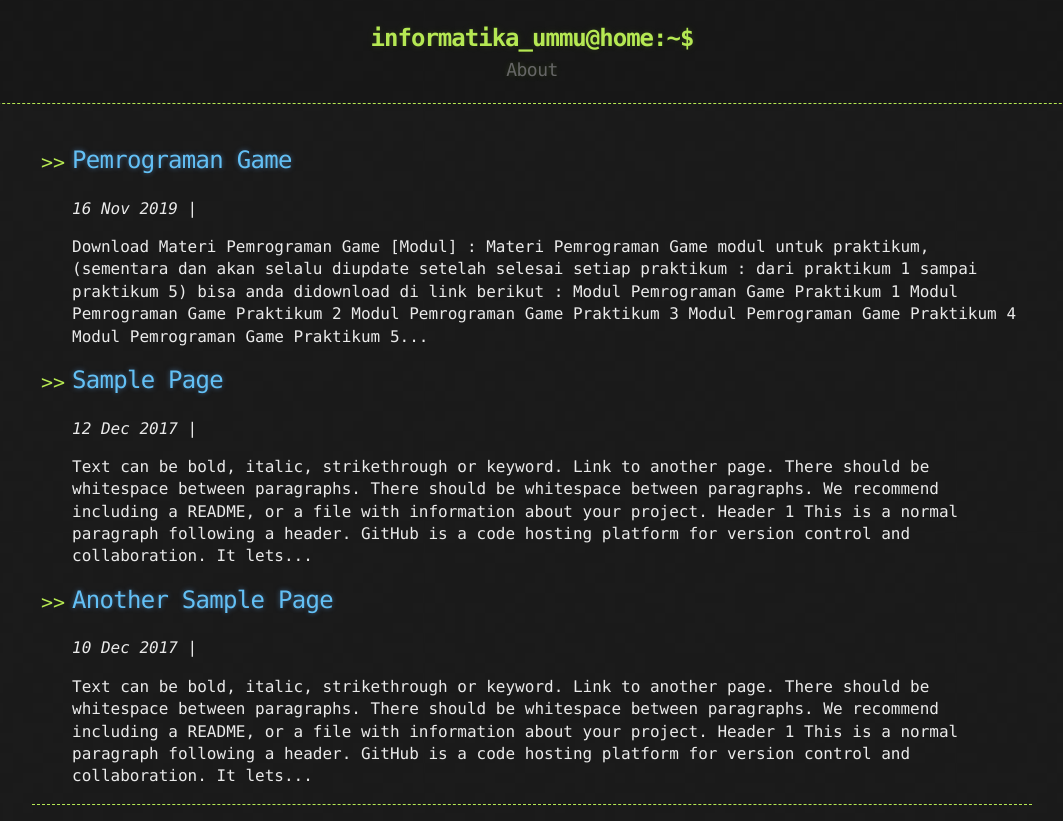
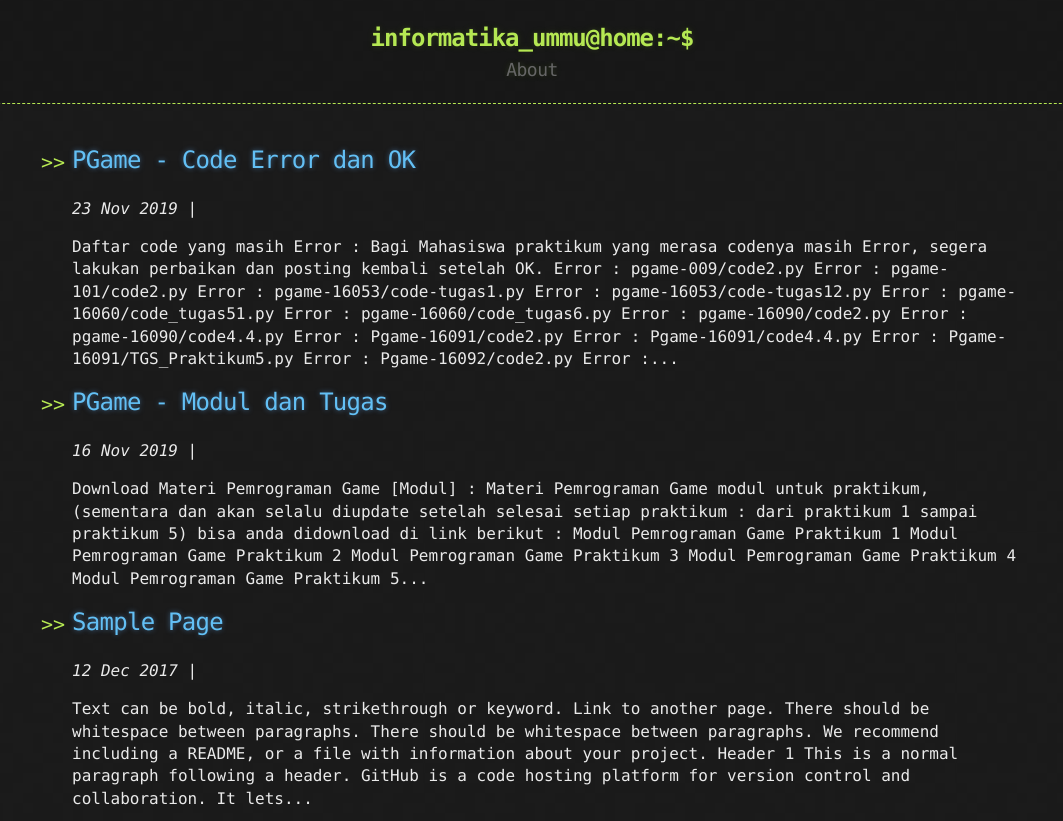
Before and after one commit to infoummu/infoummu.github.io, a Jekyll site: the page built from index.html, in a window 1280 px wide, cut to the strip 0-821 px from the top of the page. Shown: the whole strip, without its empty margins (108-1171 px from the left). Built offline with Jekyll 4.4.1, drawn with Linux system fonts in a browser that asks for light colours; some of the changed lines change nothing that is shown.

Commit message:
Tambah dan Update mater pgame Error dan OK List

````diff
--- a/_posts/2019-11-16-Materi-Pemrograman-Game.md
+++ b/_posts/2019-11-16-Materi-Pemrograman-Game.md
@@ -1,5 +1,5 @@
 ---
-title: Pemrograman Game
+title: PGame - Modul dan Tugas
 published: true
 ---
 ***
@@ -57,30 +57,3 @@
 #### to be continued...
 
 ***
-
-### Daftar Code yang masih Error :
-	-  Error	: pgame-009/code2.py
-	-  Error	: pgame-101/code2.py
-	-  Error	: pgame-16053/code-tugas1.py
-	-  Error	: pgame-16053/code-tugas12.py
-	-  Error	: pgame-16060/code_tugas51.py
-	-  Error	: pgame-16060/code_tugas6.py
-	-  Error	: pgame-16090/code2.py
-	-  Error	: pgame-16090/code4.4.py
-	-  Error	: Pgame-16091/code2.py
-	-  Error	: Pgame-16091/code4.4.py
-	-  Error	: Pgame-16091/TGS_Praktikum5.py
-	-  Error	: Pgame-16092/code2.py
-	-  Error	: Pgame-16092/code4.4.py
-	-  Error	: pgame16103/code4.4.py
-	-  Error	: pgame16103/TGS_Praktikum5.py
-	-  Error	: pgame-16113/code2.py
-	-  Error	: pgame-16113/code4.4.py
-	-  Error	: pgame-16113/latihan 5&6.py
-	-  Error	: pgame-16113/TGS_Praktikum5.py
-	-  Error	: pgame-16113/tugas_code6.py
-	-  Error	: pgame-16123/code4.4.py
-	-  Error	: pgame-16123/TGS_Praktikum5.py
-
-
-***
--- /dev/null
+++ b/_posts/2019-11-23-Materi-Pemrograman-Game-Error-OK.md
@@ -0,0 +1,266 @@
+---
+title: PGame - Code Error dan OK
+published: true
+---
+***
+### Daftar code yang masih Error :
+Bagi Mahasiswa praktikum yang merasa codenya masih Error, segera lakukan perbaikan dan posting kembali setelah OK.
+```bash
+Error  : pgame-009/code2.py
+Error  : pgame-101/code2.py
+Error  : pgame-16053/code-tugas1.py
+Error  : pgame-16053/code-tugas12.py
+Error  : pgame-16060/code_tugas51.py
+Error  : pgame-16060/code_tugas6.py
+Error  : pgame-16090/code2.py
+Error  : pgame-16090/code4.4.py
+Error  : Pgame-16091/code2.py
+Error  : Pgame-16091/code4.4.py
+Error  : Pgame-16091/TGS_Praktikum5.py
+Error  : Pgame-16092/code2.py
+Error  : Pgame-16092/code4.4.py
+Error  : pgame16103/code4.4.py
+Error  : pgame16103/TGS_Praktikum5.py
+Error  : pgame-16113/code2.py
+Error  : pgame-16113/code4.4.py
+Error  : pgame-16113/latihan 5&6.py
+Error  : pgame-16113/TGS_Praktikum5.py
+Error  : pgame-16113/tugas_code6.py
+Error  : pgame-16123/code4.4.py
+Error  : pgame-16123/TGS_Praktikum5.py
+```
+### Daftar code yang sudah OK :
+Bagi Mahasiswa praktikum yang codenya sudah ok, periksa kembali penamaan codenya untuk disesuaikan nama codenya dengan nama yang ada di modul.
+```bash
+OK   : code4.1.py
+OK   : pgame-016121/code3.py
+OK   : pgame-16001/code-tugas10.py
+OK   : pgame-16001/code-tugas11.py
+OK   : pgame-16001/code-tugas12.py
+OK   : pgame-16001/code-tugas2.py
+OK   : pgame-16001/code-tugas3.py
+OK   : pgame-16001/code-tugas4.py
+OK   : pgame-16001/code-tugas41.py
+OK   : pgame-16001/code-tugas42.py
+OK   : pgame-16001/code-tugas43.py
+OK   : pgame-16001/code-tugas44.py
+OK   : pgame-16001/code-tugas45.py
+OK   : pgame-16001/code-tugas7.py
+OK   : pgame-16001/code-tugas8.py
+OK   : pgame-16001/code-tugas9.py
+OK   : pgame-16001/code51.py
+OK   : pgame-16001/code52.py
+OK   : pgame-16001/code53.py
+OK   : pgame-16001/code54.py
+OK   : pgame-16001/code55.py
+OK   : pgame-16001/code_tugas1.py
+OK   : pgame-16001/tugas_code6.py
+OK   : pgame-16011/code-tugas1.py
+OK   : pgame-16011/code-tugas2.py
+OK   : pgame-16011/code-tugas3.py
+OK   : pgame-16011/code-tugas4.py
+OK   : pgame-16013/code1.py
+OK   : pgame-16017/code10.py
+OK   : pgame-16017/code11.py
+OK   : pgame-16017/code12.py
+OK   : pgame-16017/code41.py
+OK   : pgame-16017/code42.py
+OK   : pgame-16017/code43.py
+OK   : pgame-16017/code44.py
+OK   : pgame-16017/code45.py
+OK   : pgame-16017/code51.py
+OK   : pgame-16017/code52.py
+OK   : pgame-16017/code53.py
+OK   : pgame-16017/code54.py
+OK   : pgame-16017/code55.py
+OK   : pgame-16017/code7.py
+OK   : pgame-16017/code8.py
+OK   : pgame-16017/code9.py
+OK   : pgame-16017/code_tugas1.py
+OK   : pgame-16017/code_tugas2.py
+OK   : pgame-16017/code_tugas3.py
+OK   : pgame-16017/code_tugas4.py
+OK   : pgame-16017/tugas_code.py
+OK   : Pgame_16034/code51.py
+OK   : Pgame_16034/code52.py
+OK   : Pgame_16034/code53.py
+OK   : Pgame_16034/code54.py
+OK   : Pgame_16034/code55.py
+OK   : Pgame_16034/code_tugas1.py
+OK   : Pgame_16034/code_tugas10.py
+OK   : Pgame_16034/code_tugas11.py
+OK   : Pgame_16034/code_tugas12.py
+OK   : Pgame_16034/code_tugas2.py
+OK   : Pgame_16034/code_tugas3.py
+OK   : Pgame_16034/code_tugas4.py
+OK   : Pgame_16034/code_tugas41.py
+OK   : Pgame_16034/code_tugas42.py
+OK   : Pgame_16034/code_tugas43.py
+OK   : Pgame_16034/code_tugas44.py
+OK   : Pgame_16034/code_tugas45.py
+OK   : Pgame_16034/code_tugas7.py
+OK   : Pgame_16034/code_tugas8.py
+OK   : Pgame_16034/code_tugas9.py
+OK   : Pgame_16034/tugas_code6.py
+OK   : pgame-16049/code10.py
+OK   : pgame-16049/code11.py
+OK   : pgame-16049/code12.py
+OK   : pgame-16049/code41.py
+OK   : pgame-16049/code42.py
+OK   : pgame-16049/code43.py
+OK   : pgame-16049/code44.py
+OK   : pgame-16049/code45.py
+OK   : pgame-16049/code51.py
+OK   : pgame-16049/code52.py
+OK   : pgame-16049/code53.py
+OK   : pgame-16049/code54.py
+OK   : pgame-16049/code55.py
+OK   : pgame-16049/code7.py
+OK   : pgame-16049/code8.py
+OK   : pgame-16049/code9.py
+OK   : pgame-16049/code_tugas1.py
+OK   : pgame-16049/code_tugas2.py
+OK   : pgame-16049/code_tugas3.py
+OK   : pgame-16049/code_tugas4.py
+OK   : pgame-16049/tugas_code6.py
+OK   : pgame-16053/code-51.py
+OK   : pgame-16053/code-52.py
+OK   : pgame-16053/code-53.py
+OK   : pgame-16053/code-54.py
+OK   : pgame-16053/code-55.py
+OK   : pgame-16053/code-tugas10.py
+OK   : pgame-16053/code-tugas11.py
+OK   : pgame-16053/code-tugas2.py
+OK   : pgame-16053/code-tugas3.py
+OK   : pgame-16053/code-tugas4.py
+OK   : pgame-16053/code-tugas7.py
+OK   : pgame-16053/code-tugas8.py
+OK   : pgame-16053/code-tugas9.py
+OK   : pgame-16053/Tugas-code6.py
+OK   : pgame-16060/code_tugas1.py
+OK   : pgame-16060/code_tugas10.py
+OK   : pgame-16060/code_tugas11.py
+OK   : pgame-16060/code_tugas12.py
+OK   : pgame-16060/code_tugas2.py
+OK   : pgame-16060/code_tugas3.py
+OK   : pgame-16060/code_tugas4.py
+OK   : pgame-16060/code_tugas41.py
+OK   : pgame-16060/code_tugas42.py
+OK   : pgame-16060/code_tugas43.py
+OK   : pgame-16060/code_tugas44.py
+OK   : pgame-16060/code_tugas45.py
+OK   : pgame-16060/code_tugas52.py
+OK   : pgame-16060/code_tugas53.py
+OK   : pgame-16060/code_tugas54.py
+OK   : pgame-16060/code_tugas55.py
+OK   : pgame-16060/code_tugas7.py
+OK   : pgame-16060/code_tugas8.py
+OK   : pgame-16060/code_tugas9.py
+OK   : pgame-16070/code10.py
+OK   : pgame-16070/code11.py
+OK   : pgame-16070/code12.py
+OK   : pgame-16070/code41.py
+OK   : pgame-16070/code42.py
+OK   : pgame-16070/code43.py
+OK   : pgame-16070/code44.py
+OK   : pgame-16070/code45.py
+OK   : pgame-16070/code7.py
+OK   : pgame-16070/code8.py
+OK   : pgame-16070/code9.py
+OK   : pgame-16070/code_tugas1.py
+OK   : pgame-16070/code_tugas2.py
+OK   : pgame-16070/code_tugas3.py
+OK   : pgame-16070/code_tugas4.py
+OK   : pgame16074/code-tugas1.py
+OK   : pgame16074/code-tugas2.py
+OK   : pgame16074/code-tugas3.py
+OK   : pgame16074/code-tugas4.py
+OK   : pgame-16077/code10.py
+OK   : pgame-16077/code11.py
+OK   : pgame-16077/code12.py
+OK   : pgame-16077/code41.py
+OK   : pgame-16077/code42.py
+OK   : pgame-16077/code43.py
+OK   : pgame-16077/code44.py
+OK   : pgame-16077/code45.py
+OK   : pgame-16077/code7.py
+OK   : pgame-16077/code8.py
+OK   : pgame-16077/code9.py
+OK   : pgame-16077/code_tugas3.py
+OK   : pgame-16077/code_tugas4.py
+OK   : pgame-16090/code3.py
+OK   : pgame-16090/code4.1.py
+OK   : pgame-16090/code4.2.py
+OK   : pgame-16090/code4.3.py
+OK   : pgame-16090/code4.5.py
+OK   : Pgame-16091/Code.py
+OK   : Pgame-16091/code3.py
+OK   : Pgame-16091/code4.1.py
+OK   : Pgame-16091/code4.2.py
+OK   : Pgame-16091/code4.3.py
+OK   : Pgame-16091/code4.5.py
+OK   : Pgame-16092/code.py
+OK   : Pgame-16092/code3.py
+OK   : Pgame-16092/code4.1.py
+OK   : Pgame-16092/code4.2.py
+OK   : Pgame-16092/code4.3.py
+OK   : Pgame-16092/code4.5.py
+OK   : Pgame-16096/Code1.py
+OK   : pgame-16099/code41.py
+OK   : pgame-16099/code42.py
+OK   : pgame-16099/code43.py
+OK   : pgame-16099/code44.py
+OK   : pgame-16099/code45.py
+OK   : pgame-16099/code51.py
+OK   : pgame-16099/code52.py
+OK   : pgame-16099/code53.py
+OK   : pgame-16099/code54.py
+OK   : pgame-16099/code55.py
+OK   : pgame-16099/code_tugas1.py
+OK   : pgame-16099/code_tugas2.py
+OK   : pgame-16099/code_tugas3.py
+OK   : pgame-16099/code_tugas4.py
+OK   : pgame16103/code.py
+OK   : pgame16103/code2.py
+OK   : pgame16103/code3.py
+OK   : pgame16103/code4.1.py
+OK   : pgame16103/code4.2.py
+OK   : pgame16103/code4.3.py
+OK   : pgame16103/code4.5.py
+OK   : pgame16103/code4.py
+OK   : pgame16103/code5.py
+OK   : pgame16103/code51.py
+OK   : pgame16103/code52.py
+OK   : pgame16103/code53.py
+OK   : pgame16103/code54.py
+OK   : pgame16103/code55.py
+OK   : pgame-16113/code-tugas2.py
+OK   : pgame-16113/code-tugas4.py
+OK   : pgame-16113/code3.py
+OK   : pgame-16113/code4.1.py
+OK   : pgame-16113/code4.2.py
+OK   : pgame-16113/code4.3.py
+OK   : pgame-16113/code4.5.py
+OK   : pgame-16113/code51.py
+OK   : pgame-16113/code52.py
+OK   : pgame-16113/code53.py
+OK   : pgame-16113/code54.py
+OK   : pgame-16113/code55.py
+OK   : pgame-16113/tugas1.py
+OK   : pgame-16113/tugas3.py
+OK   : Pgame-16121/Code.py
+OK   : pgame-16123/code.py
+OK   : pgame-16123/code2.py
+OK   : pgame-16123/code3.py
+OK   : pgame-16123/code4.1.py
+OK   : pgame-16123/code4.2.py
+OK   : pgame-16123/code4.3.py
+OK   : pgame-16123/code4.5.py
+OK   : pgame-16123/praktikum5.1.py
+OK   : pgame-16123/praktikum5.2.py
+OK   : pgame-16123/praktikum5.3.py
+OK   : pgame-16123/praktikum5.4.py
+OK   : pgame-16123/praktikum5.6.py
+```
+
+***
````
Also changed, not shown: 5 other files.
